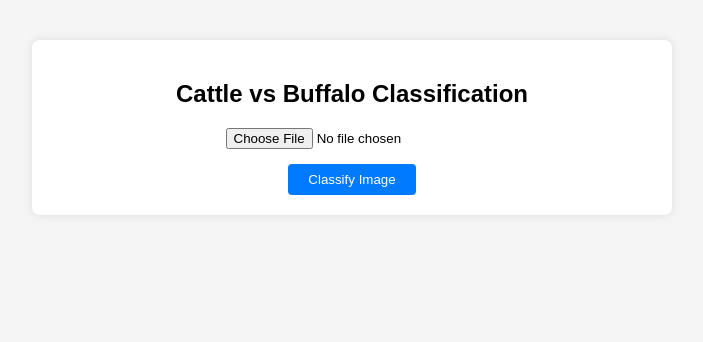
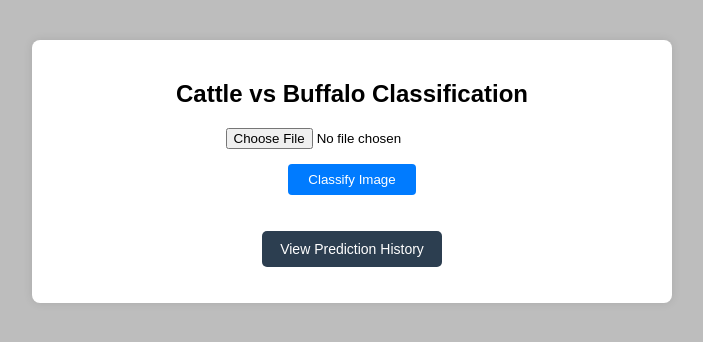
Before and after one commit to Pranjal180206/Mini-Projects, a Flask app: page / in a window 1280 px wide. Shown: the top 342 px of the page, without its empty margins (288-991 px from the left). Run offline with Flask 3, Linux system fonts and the light colour scheme.

Commit message:
Add history link
Updated background color and added a link to view prediction history.

```diff
--- a/cattle_buffalo_image_classification/templates/index.html
+++ b/cattle_buffalo_image_classification/templates/index.html
@@ -7,7 +7,7 @@
         body {
             font-family: Arial, sans-serif;
             margin: 40px;
-            background-color: #f5f5f5;
+            background-color: #bdbdbd;
         }
 
         .container {
@@ -58,6 +58,22 @@
             max-width: 100%;
             border-radius: 5px;
         }
+
+        .history-link {
+            display: inline-block;
+            margin-top: 20px;
+            padding: 10px 18px;
+            background-color: #2c3e50;
+            color: #ffffff;
+            text-decoration: none;
+            border-radius: 5px;
+            font-size: 14px;
+            transition: background-color 0.3s ease;
+        }
+
+        .history-link:hover {
+            background-color: #1a252f;
+        }
     </style>
 </head>
 
@@ -71,6 +87,10 @@
         <br>
         <button type="submit">Classify Image</button>
     </form>
+
+    <p style="text-align:center;">
+        <a href="/records" class="history-link">View Prediction History</a>
+    </p>
 
     {% if prediction %}
     <div class="result">
```
